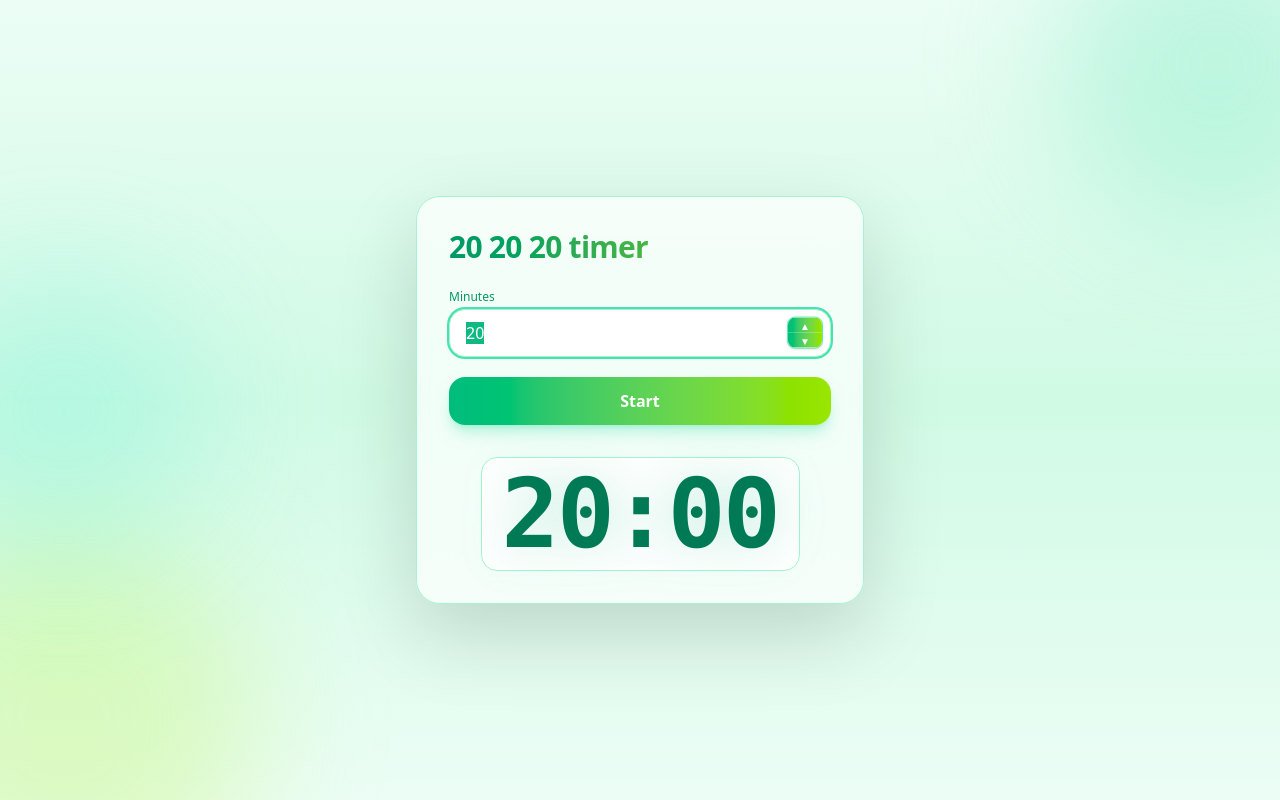
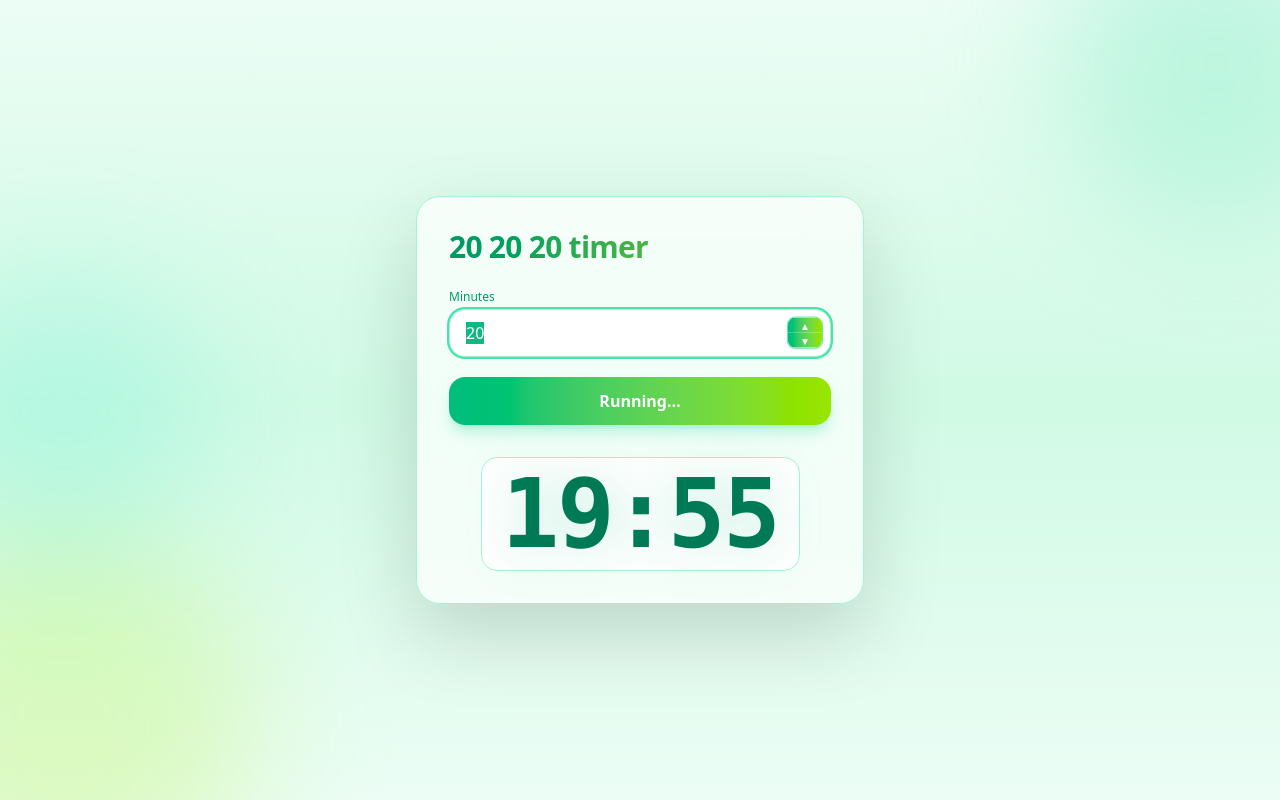
Before and after one commit to YonatanAriel/timer, a React (Vite) app: page / in a window 1280 px wide. Built offline with nearby package versions, Linux system fonts and the light colour scheme.

Commit message:
feat: update app initialization to auto-start 20 minutes timer

```diff
--- a/package.json
+++ b/package.json
@@ -1,6 +1,6 @@
 {
   "name": "timer",
-  "version": "0.1.0",
+  "version": "0.1.1",
   "private": true,
   "type": "module",
   "main": "electron/main.cjs",
--- a/src/ui/App.tsx
+++ b/src/ui/App.tsx
@@ -202,6 +202,15 @@ export default function App() {
       minutesRef.current?.select();
     }, 0);
     return () => clearTimeout(t);
+  }, []);
+
+  // Auto-start 20 minutes timer on app initialization
+  useEffect(() => {
+    const timer = setTimeout(() => {
+      setTarget(performance.now() + 20 * 60_000); // 20 minutes in milliseconds
+      setMode("work");
+    }, 0);
+    return () => clearTimeout(timer);
   }, []);
 
   // High-quality timer loop using rAF + setTimeout hybrid
```
